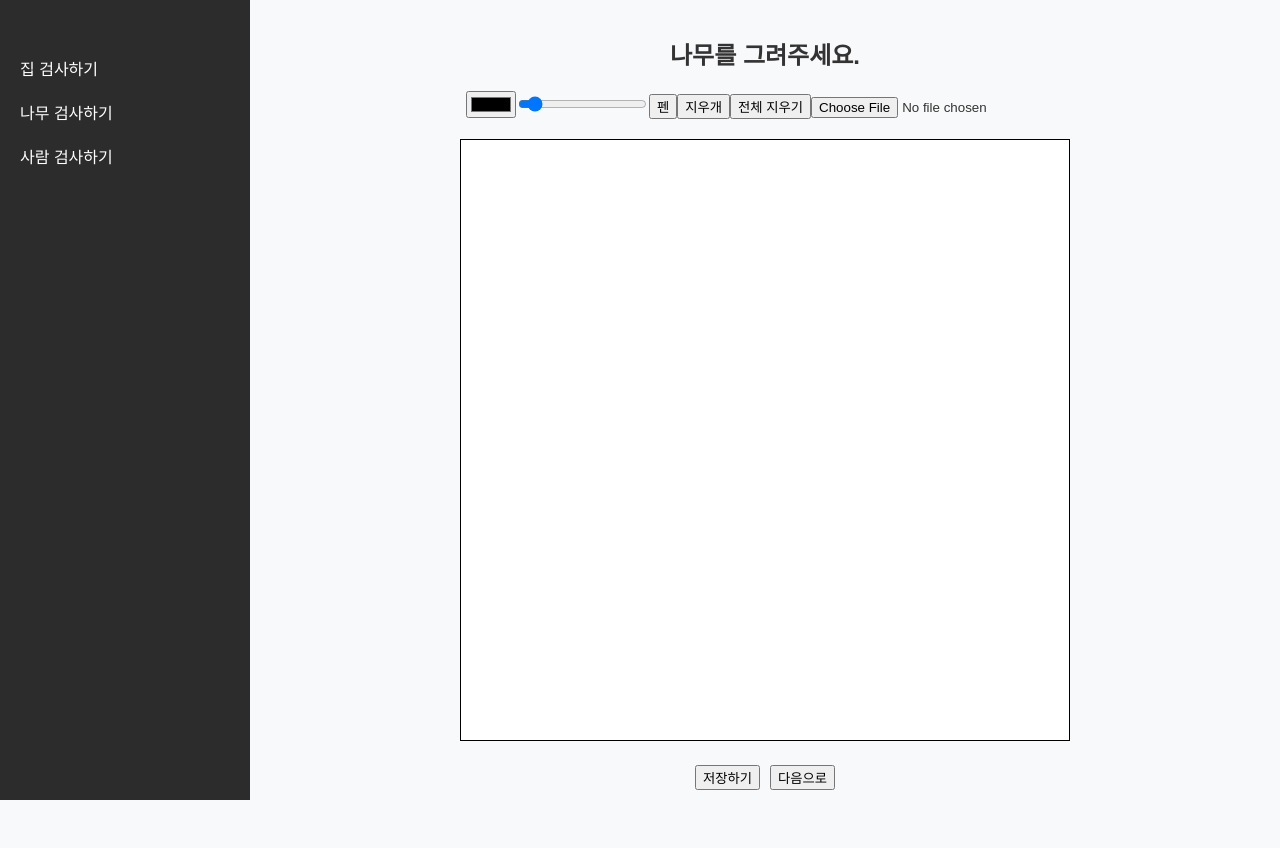
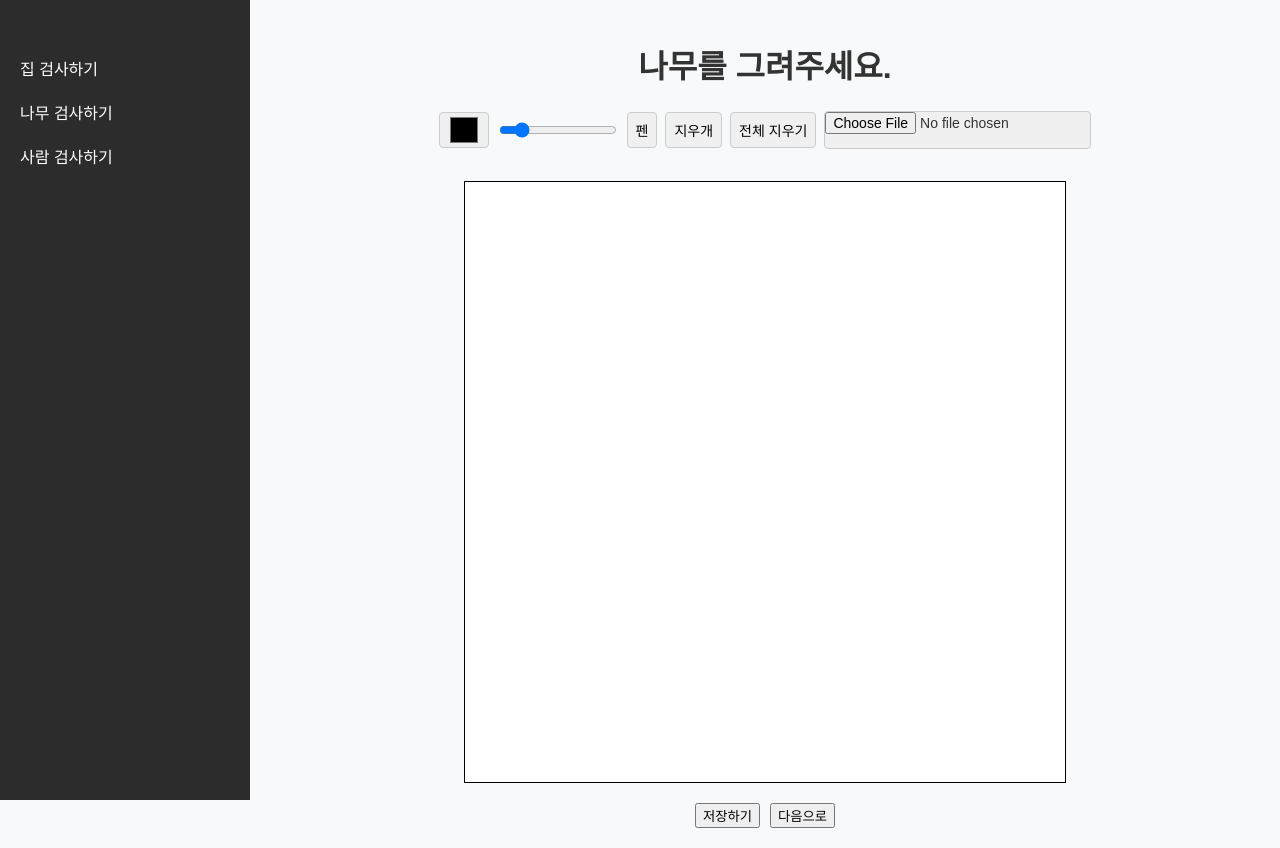
Before and after one commit to sehwan24/arttx_fe, a React (Create React App) app: page /tree in a window 1280 px wide. Before the commit the page ends 810 px from the top, so only its background shows below. Built offline with nearby package versions, Linux system fonts and the light colour scheme; no server answers.

Commit message:
[feat] 디자인중

```diff
--- a/src/DrawingPage.css
+++ b/src/DrawingPage.css
@@ -11,13 +11,13 @@
     height: 100vh;
     position: fixed;
     top: 0;
-    left: -250px; /* 기본적으로 화면에서 숨김 */
+    left: -250px;
     transition: left 0.3s ease;
     z-index: 1000;
 }
 
 .sidebar.open {
-    left: 0; /* 메뉴가 열리면 보이도록 설정 */
+    left: 0;
 }
 
 .sidebar ul {
@@ -32,7 +32,7 @@
 .sidebar ul li a {
     color: white;
     text-decoration: none;
-    font-size: 16px; /* 링크 텍스트 크기 */
+    font-size: 16px;
 }
 
 /* 햄버거 메뉴 버튼 */
@@ -52,48 +52,40 @@
 .main-content {
     display: flex;
     flex-direction: column;
-    align-items: center; /* 수평 가운데 정렬 */
-    justify-content: center; /* 수직 가운데 정렬 */
-    min-height: calc(100vh - 40px); /* 화면 높이 맞춤 */
-    padding: 20px; /* 추가 여백 */
-    margin-left: 250px; /* 사이드바 크기와 맞춤 */
-    width: calc(100% - 250px); /* 우측 공백 없애기 */
-    transition: margin-left 0.3s ease;
+    align-items: center;
+    justify-content: center;
+    min-height: calc(100vh - 40px);
+    padding: 20px;
+    margin-left: 250px;
+    width: calc(100% - 250px);
     box-sizing: border-box;
     text-align: center;
 }
 
-/* 정사각형 캔버스 */
-canvas {
-    width: 100%; /* 부모 요소 너비에 맞춤 */
-    max-width: 76vh; /* 최대 너비 제한 (원하는 크기로 조정 가능) */
-    aspect-ratio: 1 / 1; /* 정사각형 비율 유지 */
-    border: 1px solid #000000;
-    margin-top: 20px;
-}
-
-
+/* 헤더 */
 .App-header {
     display: flex;
     flex-direction: column;
-    justify-content: flex-start;
     align-items: center;
     width: 100%;
-    padding-top: 0px;
 }
 
-.App-header h1 {
-    margin-bottom: 20px;
-    font-size: 24px;
+/* 정사각형 캔버스 */
+canvas {
+    width: 90%;
+    max-width: 600px;
+    max-height: 80vh;
+    aspect-ratio: 1 / 1;
+    border: 1px solid #000000;
+    margin-top: 20px;
+    background-color: white;
 }
 
-
-
-/* 도구 컨테이너 스타일 */
+/* 도구 및 버튼 컨테이너 */
 .tool-container {
     display: flex;
     align-items: center;
-    gap: 8px; /* 요소 간 간격 */
+    gap: 8px;
     margin-bottom: 10px;
 }
 
@@ -101,7 +93,7 @@ canvas {
 .tool-container input[type="range"],
 .tool-container button,
 .tool-container input[type="file"] {
-    height: 36px; /* 모든 요소 동일 높이 */
+    height: 36px;
     padding: 0 8px;
     border: 1px solid #ccc;
     border-radius: 4px;
@@ -109,11 +101,10 @@ canvas {
     cursor: pointer;
 }
 
-/* 파일 입력 버튼 스타일 조정 */
 .tool-container input[type="file"] {
     width: auto;
     padding: 0;
-    background-color: #f0f0f0; /* 다른 버튼들과 동일한 배경색 */
+    background-color: #f0f0f0;
     border: 1px solid #ccc;
     border-radius: 4px;
     height: 36px;
@@ -126,29 +117,28 @@ canvas {
 }
 
 .tool-container input[type="range"] {
-    width: 100px; /* 슬라이더 너비 조정 */
+    width: 100px;
 }
 
 /* 버튼 컨테이너 스타일 */
 .button-container {
     display: flex;
-    gap: 10px; /* 버튼 간격 */
+    gap: 10px;
     margin-top: 20px;
 }
-
 
 /* 미디어 쿼리: 모바일용 */
 @media (max-width: 768px) {
     .sidebar {
-        left: -250px; /* 모바일에서는 숨겨진 상태 */
+        left: -250px;
     }
 
     .sidebar.open {
-        left: 0; /* 모바일에서 메뉴가 열리면 보임 */
+        left: 0;
     }
 
     .main-content {
-        margin-left: 0; /* 모바일에서 메뉴 숨길 때 전체 너비 사용 */
+        margin-left: 0;
         width: 100%;
         padding-top: 25px;
     }
@@ -158,6 +148,6 @@ canvas {
     }
 
     .tool-container input[type="range"] {
-        width: 80px; /* 모바일에서 슬라이더 너비 조정 */
+        width: 80px;
     }
 }
--- a/src/HousePage.js
+++ b/src/HousePage.js
@@ -175,7 +175,6 @@ const HousePage = () => {
                     &#9776;
                 </button>
             )}
-
             <div className={`sidebar ${isMenuOpen || !isMobile ? 'open' : ''}`}>
                 <ul>
                     <li><a href="/house">집 검사하기</a></li>
@@ -183,12 +182,12 @@ const HousePage = () => {
                     <li><a href="/person">사람 검사하기</a></li>
                 </ul>
             </div>
-
             <div className="main-content">
                 <header className="App-header">
                     <h1>집을 그려주세요.</h1>
-                    {isMobile ? (
-                        <div>
+
+                    {/* 도구 컨테이너 */}
+                    <div className="tool-container">
                         <input
                             type="color"
                             value={penColor}
@@ -210,50 +209,12 @@ const HousePage = () => {
                             ctx.clearRect(0, 0, canvas.width, canvas.height);
                         }}>전체 지우기</button>
                         <input type="file" accept="image/*" onChange={handleImageUpload} />
-                            <canvas
-                                ref={canvasRef}
-                                id="drawingCanvas"
-                                style={{
-                                    border: '1px solid #000000',
-                                    backgroundColor: 'white',
-                                    width: '100%',
-                                    height: '400px',
-                                }}></canvas>
                     </div>
-                    ) : (
-                        <div>
-                            <input
-                                type="color"
-                                value={penColor}
-                                onChange={(e) => setPenColor(e.target.value)}
-                                disabled={isEraser}
-                            />
-                            <input
-                                type="range"
-                                min="1"
-                                max="50"
-                                value={lineWidth}
-                                onChange={(e) => setLineWidth(e.target.value)}
-                            />
-                            <button onClick={() => setIsEraser(false)}>펜</button>
-                            <button onClick={() => setIsEraser(true)}>지우개</button>
-                            <button onClick={() => {
-                                const canvas = canvasRef.current;
-                                const ctx = canvas.getContext('2d');
-                                ctx.clearRect(0, 0, canvas.width, canvas.height);
-                            }}>전체 지우기</button>
-                            <input type="file" accept="image/*" onChange={handleImageUpload} />
-                            <canvas
-                                ref={canvasRef}
-                                id="drawingCanvas"
-                                style={{
-                                    border: '1px solid #000000',
-                                    backgroundColor: 'white',
-                                    width: '100%',
-                                    height: '600px',
-                                }}></canvas>
-                        </div>
-                    )}
+
+                    {/* 캔버스 */}
+                    <canvas ref={canvasRef} id="drawingCanvas"></canvas>
+
+                    {/* 버튼 컨테이너 */}
                     <div className="button-container">
                         <button onClick={saveCanvas}>저장하기</button>
                         <button onClick={goToNextPage}>다음으로</button>
@@ -261,6 +222,7 @@ const HousePage = () => {
                 </header>
             </div>
         </div>
+
     );
 };
 
--- a/src/PersonPage.js
+++ b/src/PersonPage.js
@@ -176,7 +176,6 @@ const PersonPage = () => {
                     &#9776;
                 </button>
             )}
-
             <div className={`sidebar ${isMenuOpen || !isMobile ? 'open' : ''}`}>
                 <ul>
                     <li><a href="/house">집 검사하기</a></li>
@@ -184,12 +183,12 @@ const PersonPage = () => {
                     <li><a href="/person">사람 검사하기</a></li>
                 </ul>
             </div>
-
             <div className="main-content">
                 <header className="App-header">
                     <h1>사람을 그려주세요.</h1>
-                    {isMobile ? (
-                        <div>
+
+                    {/* 도구 컨테이너 */}
+                    <div className="tool-container">
                         <input
                             type="color"
                             value={penColor}
@@ -211,52 +210,12 @@ const PersonPage = () => {
                             ctx.clearRect(0, 0, canvas.width, canvas.height);
                         }}>전체 지우기</button>
                         <input type="file" accept="image/*" onChange={handleImageUpload} />
-                            <canvas
-                                ref={canvasRef}
-                                id="drawingCanvas"
-                                style={{
-                                    border: '1px solid #000000',
-                                    backgroundColor: 'white',
-                                    width: '100%',
-                                    height: '400px',
-                                }}>
-                            </canvas>
                     </div>
-                    ) : (
-                        <div>
-                            <input
-                                type="color"
-                                value={penColor}
-                                onChange={(e) => setPenColor(e.target.value)}
-                                disabled={isEraser}
-                            />
-                            <input
-                                type="range"
-                                min="1"
-                                max="50"
-                                value={lineWidth}
-                                onChange={(e) => setLineWidth(e.target.value)}
-                            />
-                            <button onClick={() => setIsEraser(false)}>펜</button>
-                            <button onClick={() => setIsEraser(true)}>지우개</button>
-                            <button onClick={() => {
-                                const canvas = canvasRef.current;
-                                const ctx = canvas.getContext('2d');
-                                ctx.clearRect(0, 0, canvas.width, canvas.height);
-                            }}>전체 지우기</button>
-                            <input type="file" accept="image/*" onChange={handleImageUpload} />
-                            <canvas
-                                ref={canvasRef}
-                                id="drawingCanvas"
-                                style={{
-                                    border: '1px solid #000000',
-                                    backgroundColor: 'white',
-                                    width: '100%',
-                                    height: '600px',
-                                }}>
-                            </canvas>
-                        </div>
-                    )}
+
+                    {/* 캔버스 */}
+                    <canvas ref={canvasRef} id="drawingCanvas"></canvas>
+
+                    {/* 버튼 컨테이너 */}
                     <div className="button-container">
                         <button onClick={saveCanvas}>저장하기</button>
                         <button onClick={submit}>제출하기</button>
--- a/src/TreePage.js
+++ b/src/TreePage.js
@@ -176,7 +176,6 @@ const TreePage = () => {
                     &#9776;
                 </button>
             )}
-
             <div className={`sidebar ${isMenuOpen || !isMobile ? 'open' : ''}`}>
                 <ul>
                     <li><a href="/house">집 검사하기</a></li>
@@ -184,12 +183,12 @@ const TreePage = () => {
                     <li><a href="/person">사람 검사하기</a></li>
                 </ul>
             </div>
-
             <div className="main-content">
                 <header className="App-header">
                     <h1>나무를 그려주세요.</h1>
-                    {isMobile ? (
-                        <div>
+
+                    {/* 도구 컨테이너 */}
+                    <div className="tool-container">
                         <input
                             type="color"
                             value={penColor}
@@ -211,52 +210,12 @@ const TreePage = () => {
                             ctx.clearRect(0, 0, canvas.width, canvas.height);
                         }}>전체 지우기</button>
                         <input type="file" accept="image/*" onChange={handleImageUpload} />
-                            <canvas
-                                ref={canvasRef}
-                                id="drawingCanvas"
-                                style={{
-                                    border: '1px solid #000000',
-                                    backgroundColor: 'white',
-                                    width: '100%',
-                                    height: '400px',
-                                }}>
-                            </canvas>
                     </div>
-                    ) : (
-                        <div>
-                            <input
-                                type="color"
-                                value={penColor}
-                                onChange={(e) => setPenColor(e.target.value)}
-                                disabled={isEraser}
-                            />
-                            <input
-                                type="range"
-                                min="1"
-                                max="50"
-                                value={lineWidth}
-                                onChange={(e) => setLineWidth(e.target.value)}
-                            />
-                            <button onClick={() => setIsEraser(false)}>펜</button>
-                            <button onClick={() => setIsEraser(true)}>지우개</button>
-                            <button onClick={() => {
-                                const canvas = canvasRef.current;
-                                const ctx = canvas.getContext('2d');
-                                ctx.clearRect(0, 0, canvas.width, canvas.height);
-                            }}>전체 지우기</button>
-                            <input type="file" accept="image/*" onChange={handleImageUpload} />
-                            <canvas
-                                ref={canvasRef}
-                                id="drawingCanvas"
-                                style={{
-                                    border: '1px solid #000000',
-                                    backgroundColor: 'white',
-                                    width: '100%',
-                                    height: '600px',
-                                }}>
-                            </canvas>
-                        </div>
-                    )}
+
+                    {/* 캔버스 */}
+                    <canvas ref={canvasRef} id="drawingCanvas"></canvas>
+
+                    {/* 버튼 컨테이너 */}
                     <div className="button-container">
                         <button onClick={saveCanvas}>저장하기</button>
                         <button onClick={goToNextPage}>다음으로</button>
```
Lines whose indentation alone changed are shown as unchanged.
